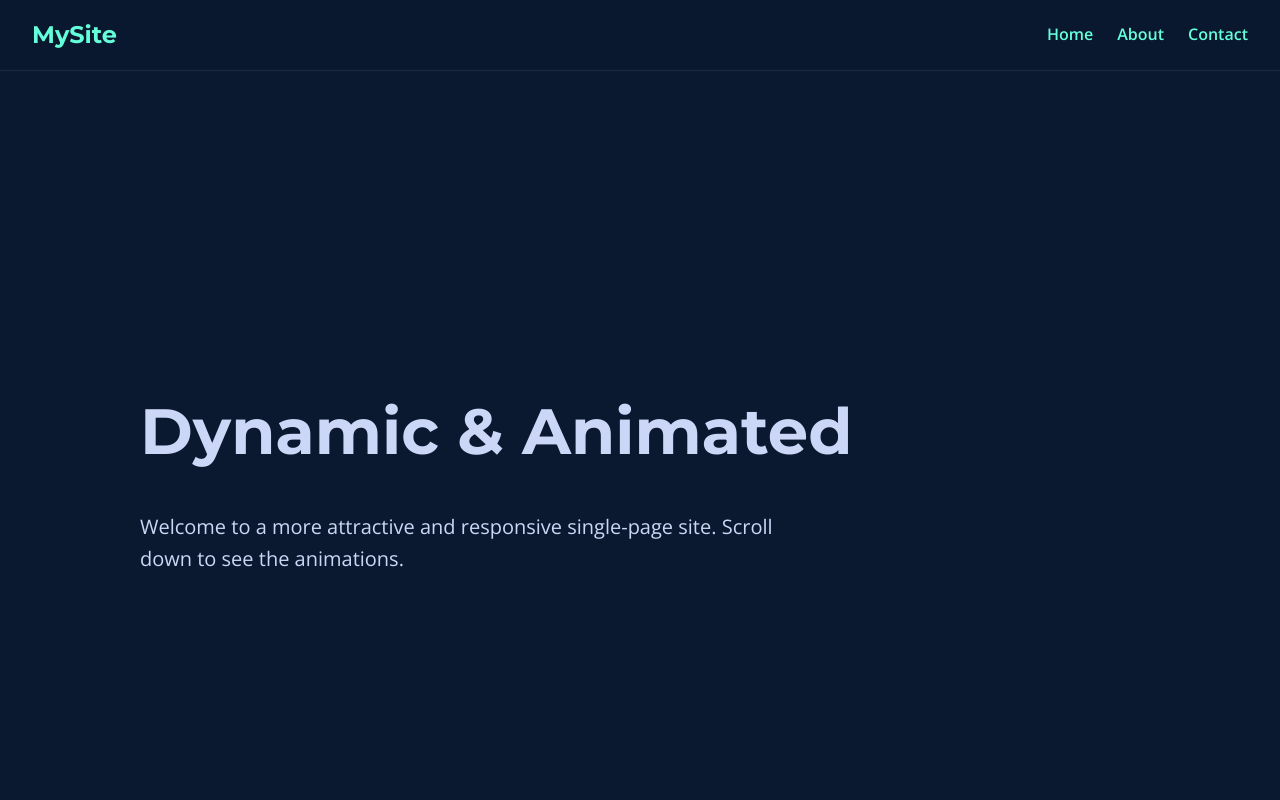
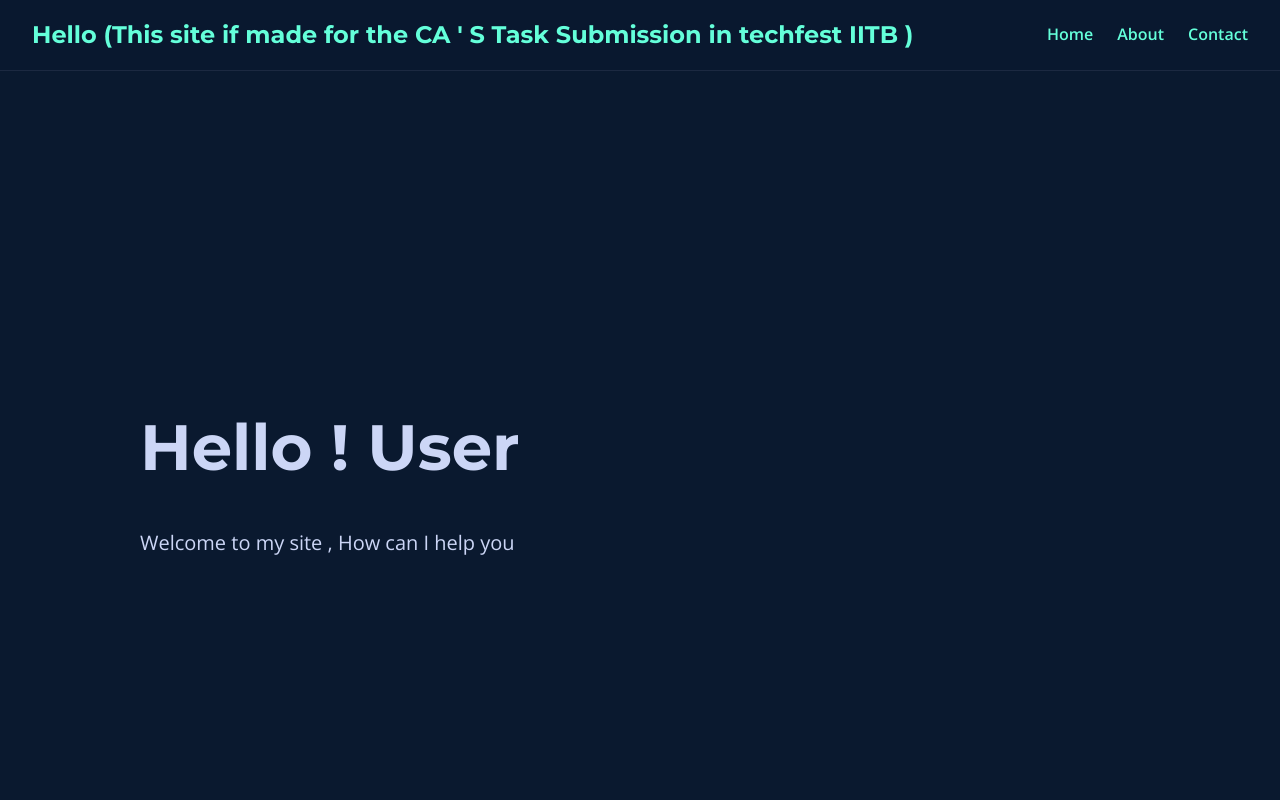
Before and after one commit to gunjan-creates/techfest, a plain HTML site: page index.html in a window 1280 px wide. Shown: the top 800 px of the page. Drawn offline with nearby package versions, Linux system fonts and the light colour scheme.

Commit message:
Update header and main section content in index.html

```diff
--- a/index.html
+++ b/index.html
@@ -321,7 +321,7 @@
 <body>
 
     <header class="site-header">
-        <div class="logo">MySite</div>
+        <div class="logo">Hello (This site if made for the CA ' S   Task Submission in techfest IITB )</div>
         <nav>
             <ul class="nav-links" id="nav-links">
                 <li><a href="#home">Home</a></li>
@@ -338,8 +338,8 @@
 
     <main>
         <section id="home" class="page-section hidden-section">
-            <h1>Dynamic & Animated</h1>
-            <p>Welcome to a more attractive and responsive single-page site. Scroll down to see the animations.</p>
+            <h1>Hello ! User </h1>
+            <p>Welcome to my site , How can I help you</p>
         </section>
 
         <section id="about" class="page-section hidden-section">
```
